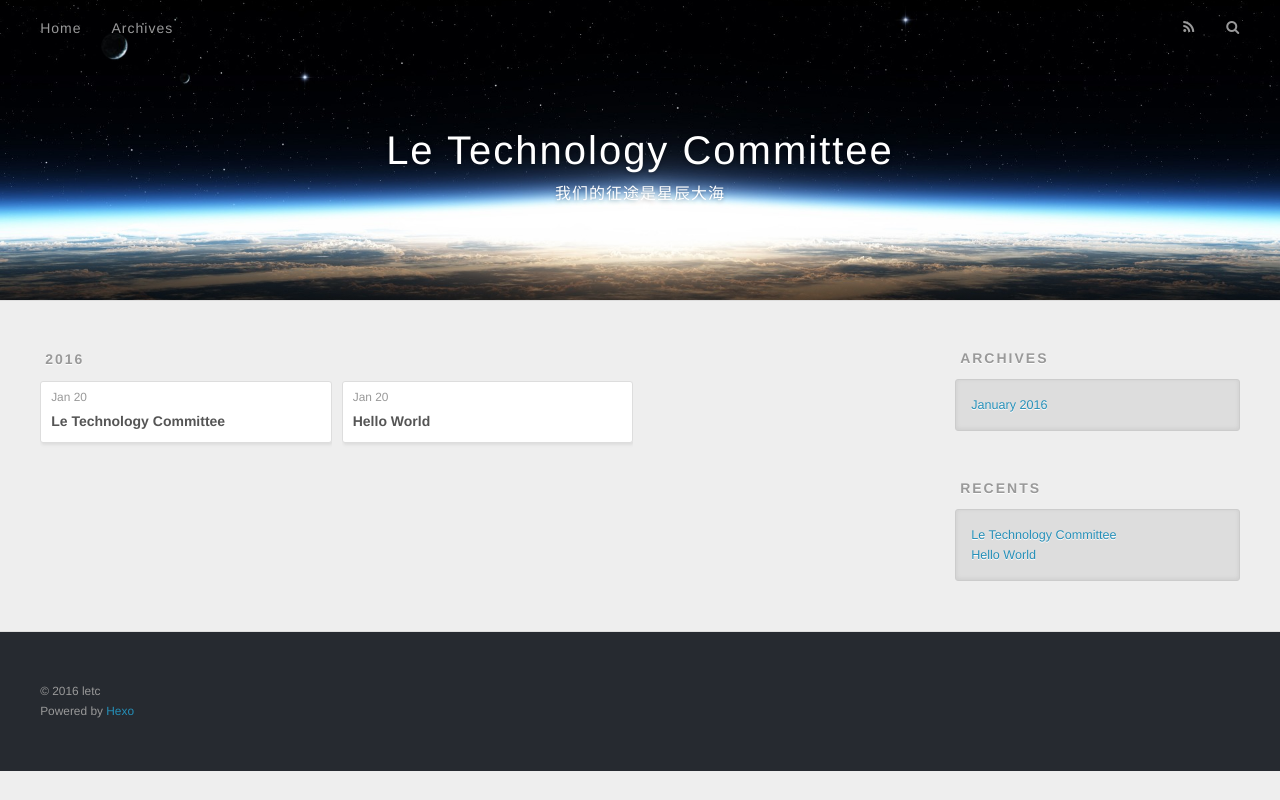
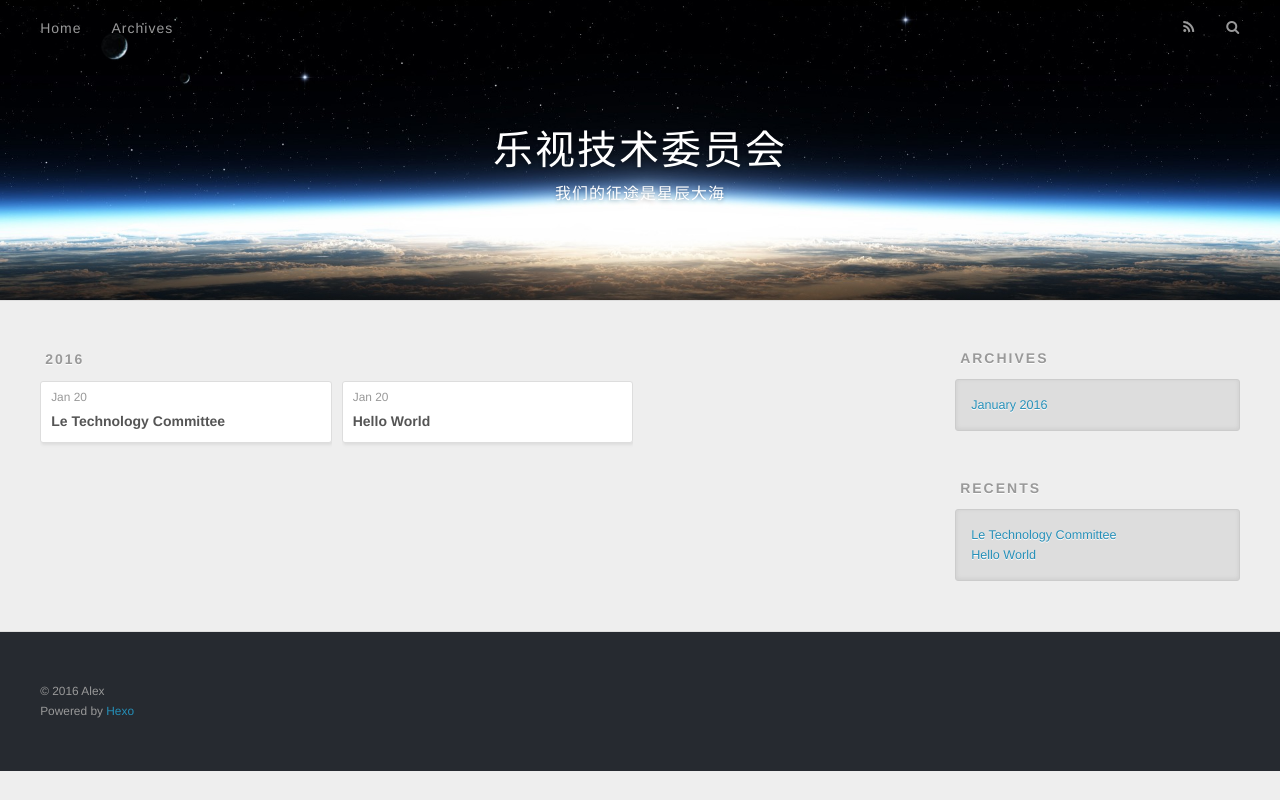
Before and after one commit to hankunpeng/letc.github.io, a plain HTML site: page archives/2016/01/index.html in a window 1280 px wide. Drawn offline with nearby package versions, Linux system fonts and the light colour scheme.

Commit message:
Site updated: 2016-01-20 13:59:02

```diff
--- a/archives/2016/01/index.html
+++ b/archives/2016/01/index.html
@@ -3,19 +3,19 @@
 <head>
   <meta charset="utf-8">
 
-  <title>Archives: 2016/1 | Le Technology Committee</title>
+  <title>Archives: 2016/1 | 乐视技术委员会</title>
   <meta name="viewport" content="width=device-width, initial-scale=1, maximum-scale=1">
   <meta name="description">
 <meta property="og:type" content="website">
-<meta property="og:title" content="Le Technology Committee">
+<meta property="og:title" content="乐视技术委员会">
 <meta property="og:url" content="http://yoursite.com/archives/2016/01/index.html">
-<meta property="og:site_name" content="Le Technology Committee">
+<meta property="og:site_name" content="乐视技术委员会">
 <meta property="og:description">
 <meta name="twitter:card" content="summary">
-<meta name="twitter:title" content="Le Technology Committee">
+<meta name="twitter:title" content="乐视技术委员会">
 <meta name="twitter:description">
 
-    <link rel="alternate" href="/atom.xml" title="Le Technology Committee" type="application/atom+xml">
+    <link rel="alternate" href="/atom.xml" title="乐视技术委员会" type="application/atom+xml">
 
 
     <link rel="icon" href="/favicon.png">
@@ -34,7 +34,7 @@
   <div id="header-outer" class="outer">
     <div id="header-title" class="inner">
       <h1 id="logo-wrap">
-        <a href="/" id="logo">Le Technology Committee</a>
+        <a href="/" id="logo">乐视技术委员会</a>
       </h1>
 
         <h2 id="subtitle-wrap">
@@ -165,7 +165,7 @@
 
   <div class="outer">
     <div id="footer-info" class="inner">
-      &copy; 2016 letc<br>
+      &copy; 2016 Alex<br>
       Powered by <a href="http://hexo.io/" target="_blank">Hexo</a>
     </div>
   </div>
```
Also changed, not shown: 2016/01/20/Le-Technology-Committee/index.html (+5 -5 lines), 2016/01/20/hello-world/index.html (+5 -5 lines), archives/2016/index.html (+7 -7 lines), archives/index.html (+7 -7 lines), index.html (+7 -7 lines).
